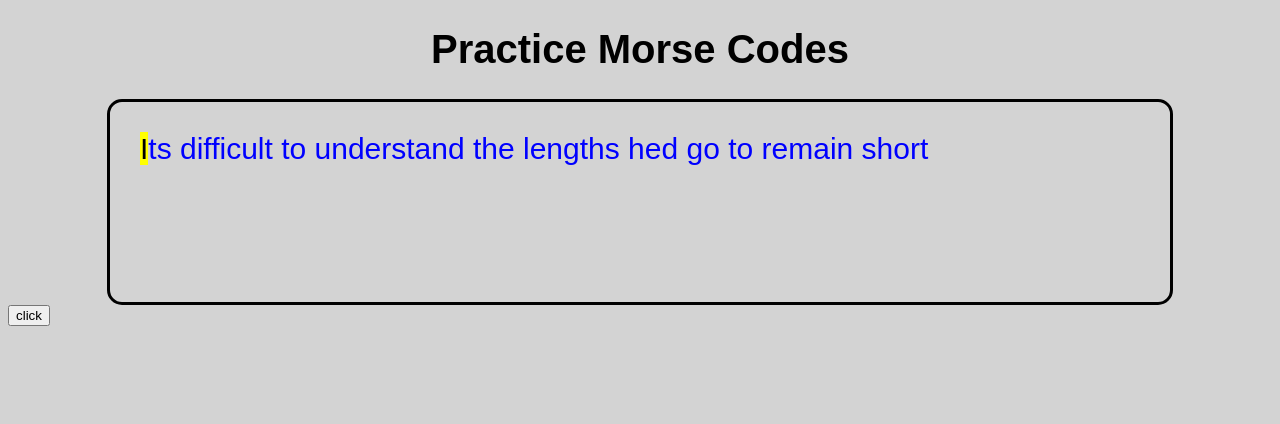
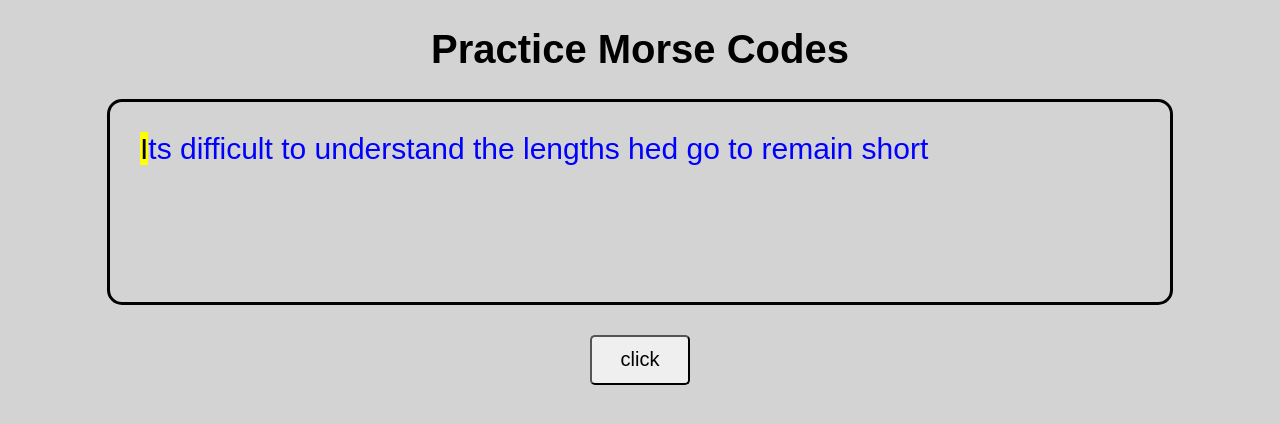
Before and after one commit to Pointyepic/ByteHacksProject, a Flask app: page / in a window 1280 px wide. Shown: the top 424 px of the page. Run offline with Flask 2, Linux system fonts and the light colour scheme.

Commit message:
changed button

```diff
--- a/static/style.css
+++ b/static/style.css
@@ -23,3 +23,16 @@ p {
     font-size: 30px;
     text-align: left;
 }
+
+.buttonborder {
+    text-align: center;
+    padding: 30px;
+}
+
+#button {
+    height: 50px;
+    width: 100px;
+    font-family: "Arial";
+    font-size: 20px;
+    border-radius: 5px;
+}
--- a/templates/home.html
+++ b/templates/home.html
@@ -8,6 +8,8 @@
     <h1> Practice Morse Codes</h1>
     <div class="textbox" id="textbox">
     </div>
-    <button type="button" onclick="changeHighlight('{{sentence}}')"> click </button>
+    <div class="buttonborder">
+        <button id="button" type="button" onclick="changeHighlight('{{sentence}}')"> click </button>
+    </div>
     <script src="{{ url_for('static', filename='changehighlight.js') }}"></script>
 </body>
```
